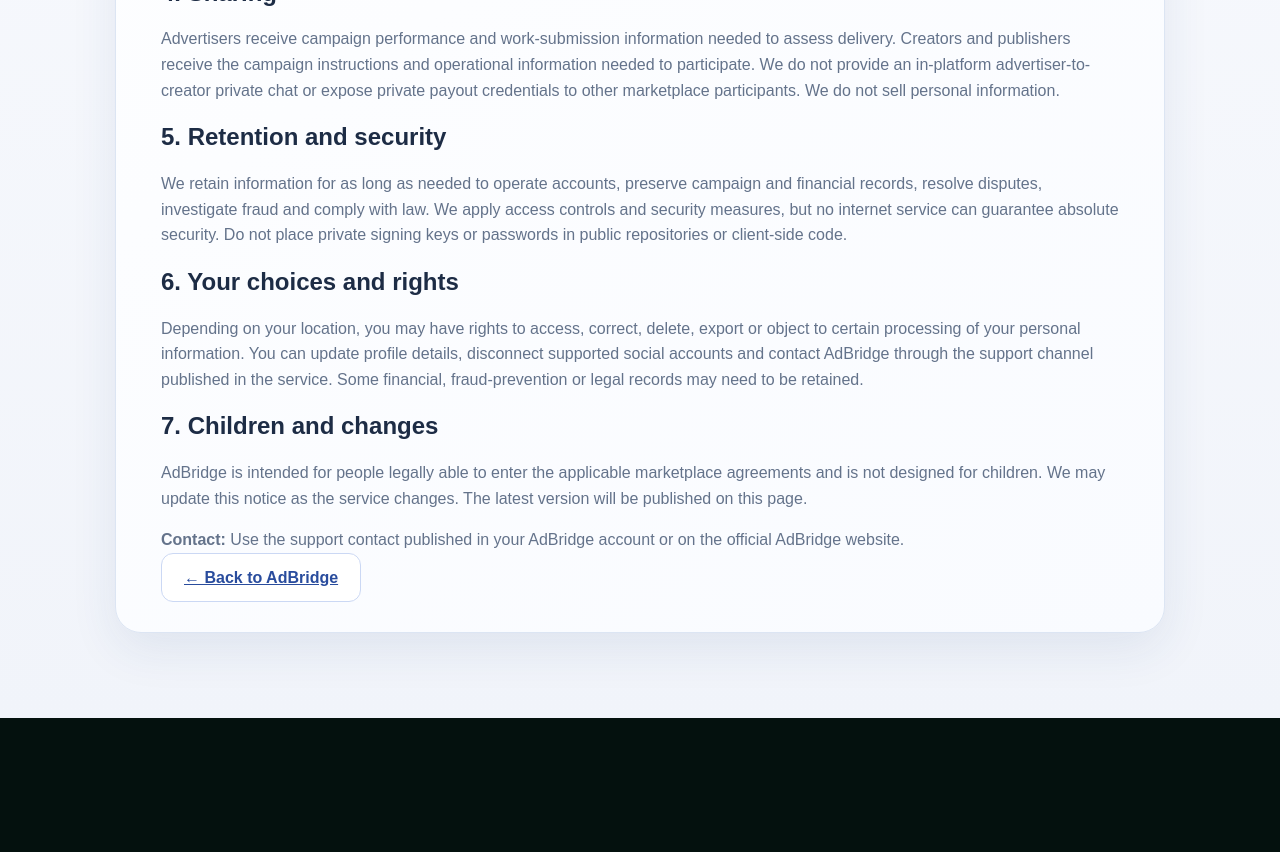
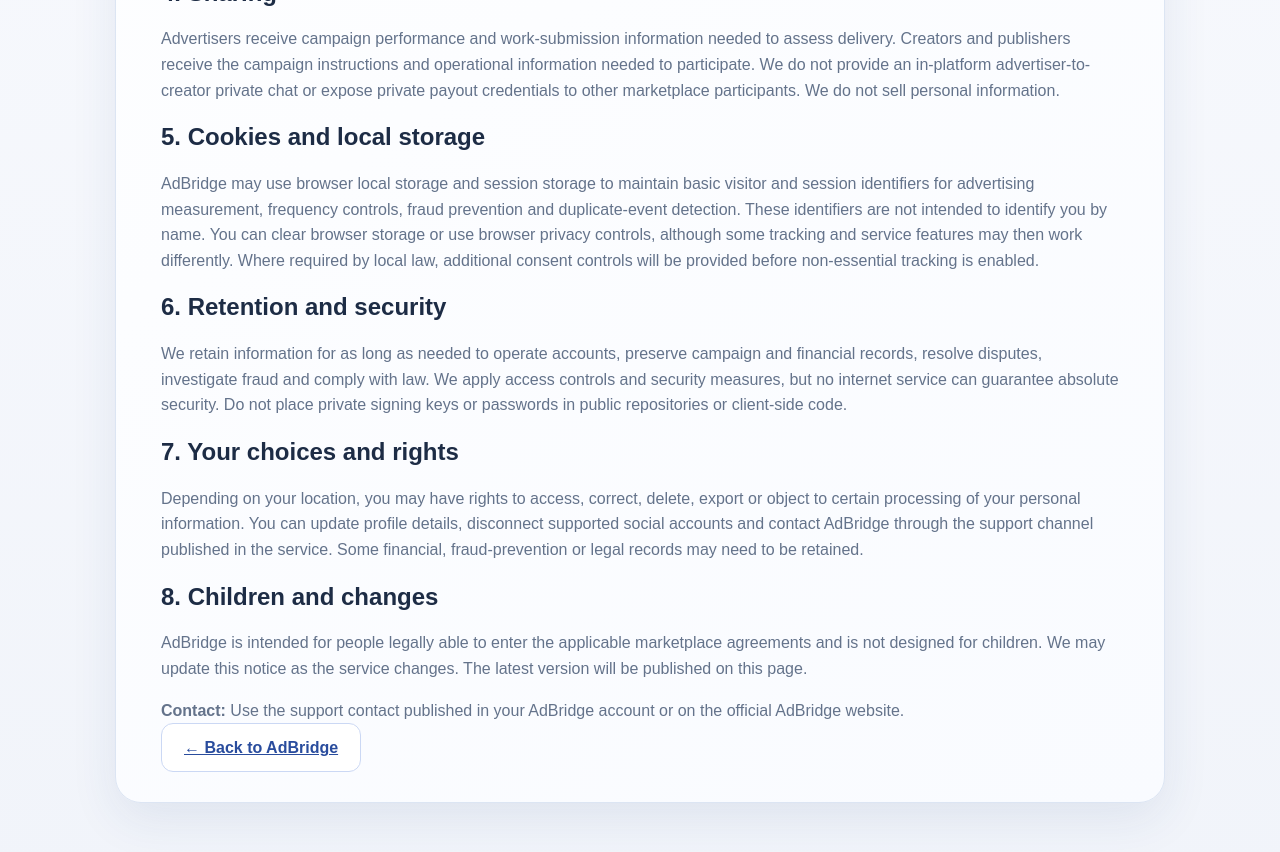
Before and after one commit to musicpromo4444/adbridge-platform, a Next.js app: page /privacy in a window 1280 px wide. Shown: the part 980-1832 px from the top of the page. Before the commit the page ends 1698 px from the top, so only its background shows below. Built offline with nearby package versions, Linux system fonts and the light colour scheme; no server answers; the database is empty.

Commit message:
Clarify browser storage and advertising measurement in privacy notice

```diff
--- a/app/privacy/page.tsx
+++ b/app/privacy/page.tsx
@@ -31,11 +31,13 @@ export default function PrivacyPolicy() {
         </ul>
         <h2>4. Sharing</h2>
         <p>Advertisers receive campaign performance and work-submission information needed to assess delivery. Creators and publishers receive the campaign instructions and operational information needed to participate. We do not provide an in-platform advertiser-to-creator private chat or expose private payout credentials to other marketplace participants. We do not sell personal information.</p>
-        <h2>5. Retention and security</h2>
+        <h2>5. Cookies and local storage</h2>
+        <p>AdBridge may use browser local storage and session storage to maintain basic visitor and session identifiers for advertising measurement, frequency controls, fraud prevention and duplicate-event detection. These identifiers are not intended to identify you by name. You can clear browser storage or use browser privacy controls, although some tracking and service features may then work differently. Where required by local law, additional consent controls will be provided before non-essential tracking is enabled.</p>
+        <h2>6. Retention and security</h2>
         <p>We retain information for as long as needed to operate accounts, preserve campaign and financial records, resolve disputes, investigate fraud and comply with law. We apply access controls and security measures, but no internet service can guarantee absolute security. Do not place private signing keys or passwords in public repositories or client-side code.</p>
-        <h2>6. Your choices and rights</h2>
+        <h2>7. Your choices and rights</h2>
         <p>Depending on your location, you may have rights to access, correct, delete, export or object to certain processing of your personal information. You can update profile details, disconnect supported social accounts and contact AdBridge through the support channel published in the service. Some financial, fraud-prevention or legal records may need to be retained.</p>
-        <h2>7. Children and changes</h2>
+        <h2>8. Children and changes</h2>
         <p>AdBridge is intended for people legally able to enter the applicable marketplace agreements and is not designed for children. We may update this notice as the service changes. The latest version will be published on this page.</p>
         <p><b>Contact:</b> Use the support contact published in your AdBridge account or on the official AdBridge website.</p>
         <Link className="secondary" href="/">← Back to AdBridge</Link>
```
